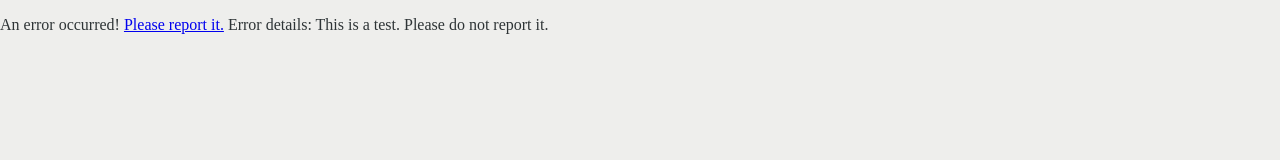
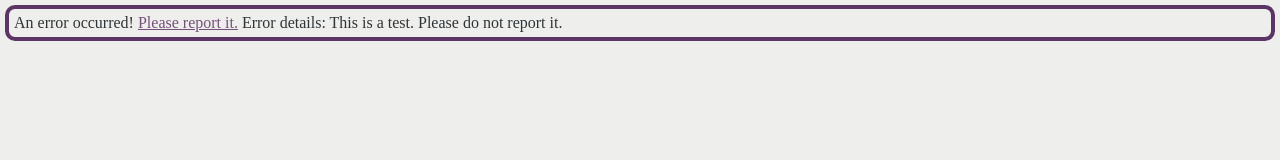
Before and after one commit to Mbodin/murder-generator, a plain HTML site: page index.html in a window 1280 px wide. Drawn offline with Linux system fonts and the light colour scheme.

```diff
--- a/web/styles.css
+++ b/web/styles.css
@@ -17,3 +17,18 @@
   left: 50% ;
   transform: translate(-50%, -50%) ;
 }
+
+p {
+  border: 4px solid #5c3566 ;
+  border-radius: 10px ;
+  padding: 5px ;
+  margin: 5px ;
+}
+
+a {
+  color: #75507b ;
+}
+
+a:hover {
+  color: #ad7fa8 ;
+}
```
Also changed, not shown: .travis.yml (added), 2 other files.
